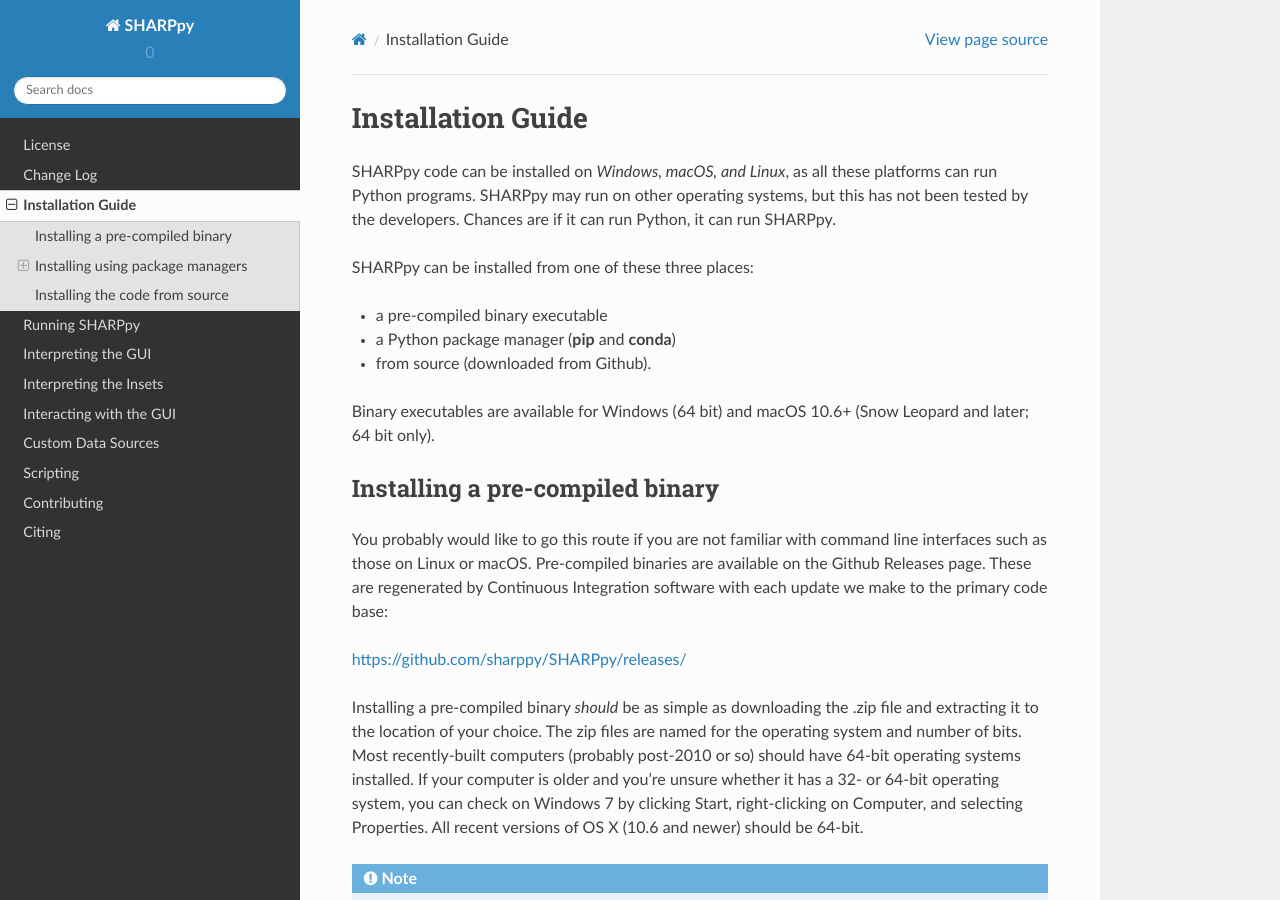
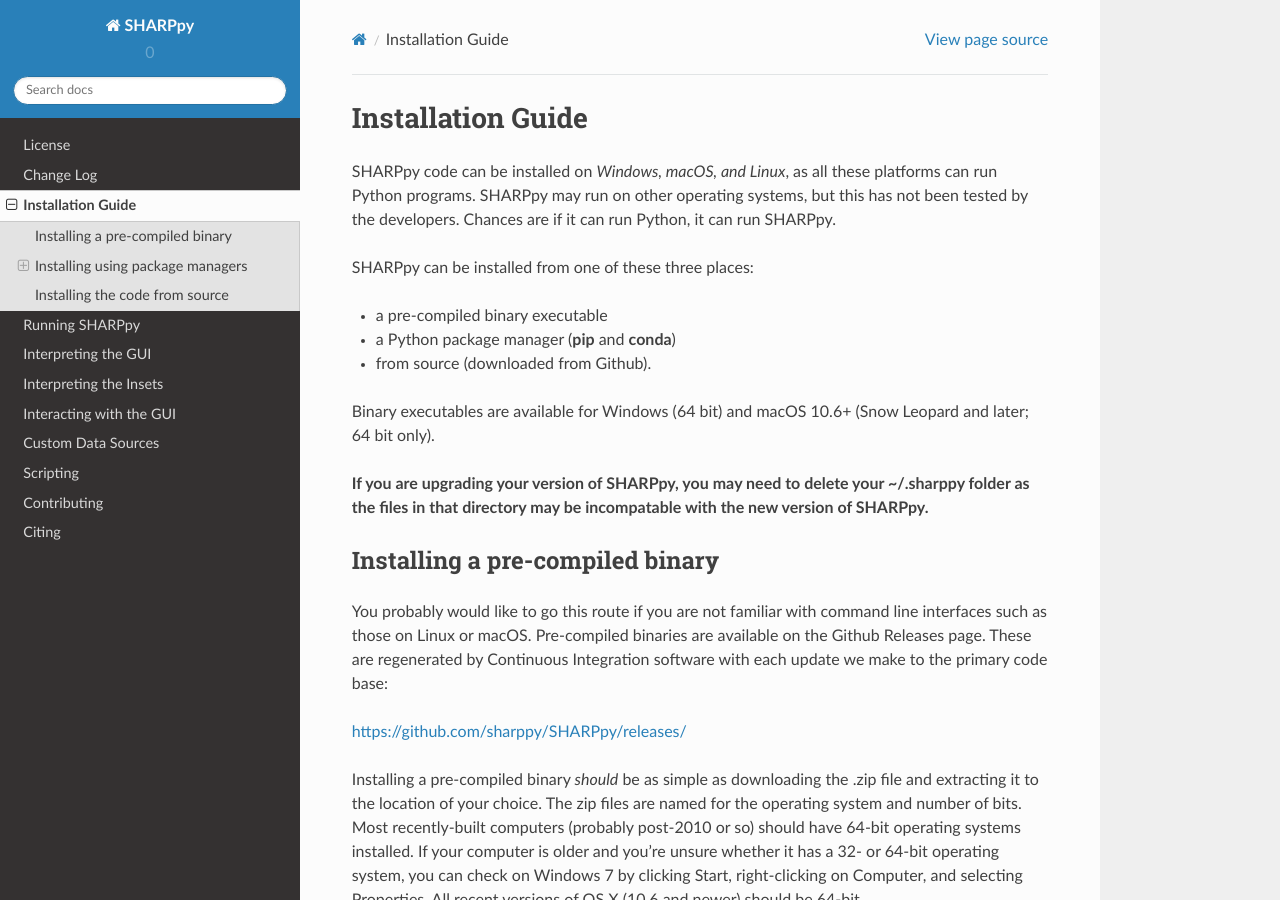
Before and after one commit to sharppy/SHARPpy, a Sphinx documentation site: the page built from docs/source/install.rst, in a window 1280 px wide and 900 px high. Built offline with Sphinx 7.4.7 and the Read the Docs theme 2.0.0, drawn with Linux system fonts in a browser that asks for light colours; pages that are not in the unit, such as notebooks, are missing from menus.

Commit message:
Added to documentation about need to delete ~/.sharppy in new version

```diff
--- a/docs/source/install.rst
+++ b/docs/source/install.rst
@@ -12,6 +12,9 @@
 * from source (downloaded from Github).
 
 Binary executables are available for Windows (64 bit) and macOS 10.6+ (Snow Leopard and later; 64 bit only).
+
+**If you are upgrading your version of SHARPpy, you may need to delete your ~/.sharppy folder as
+the files in that directory may be incompatable with the new version of SHARPpy.**
 
 Installing a pre-compiled binary
 ^^^^^^^^^^^^^^^^^^^^^^^^^^^^^^^^
```
